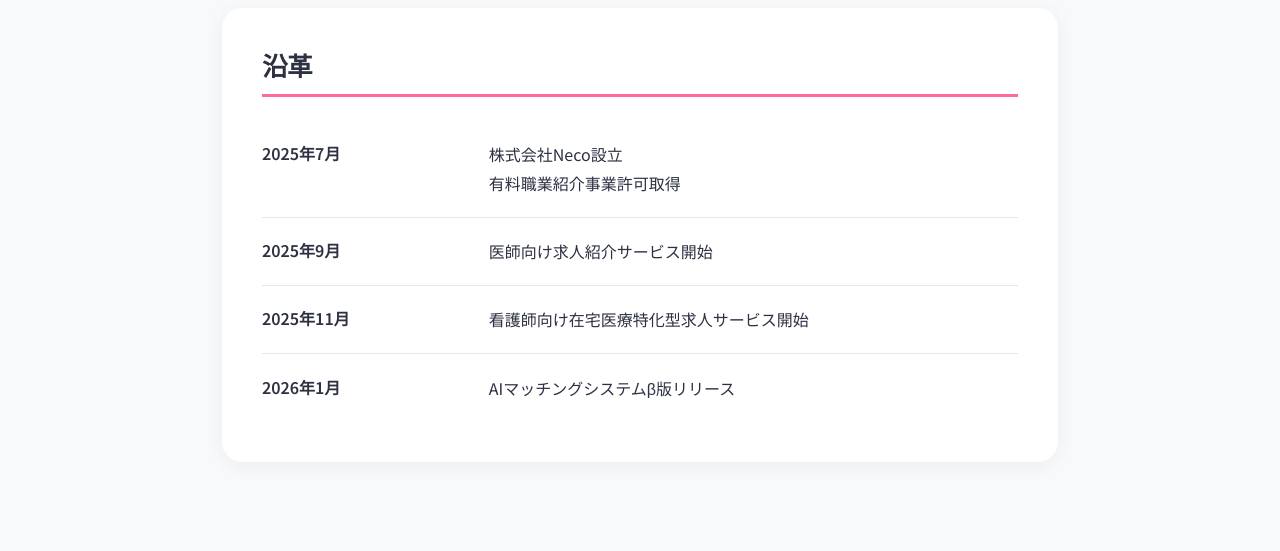
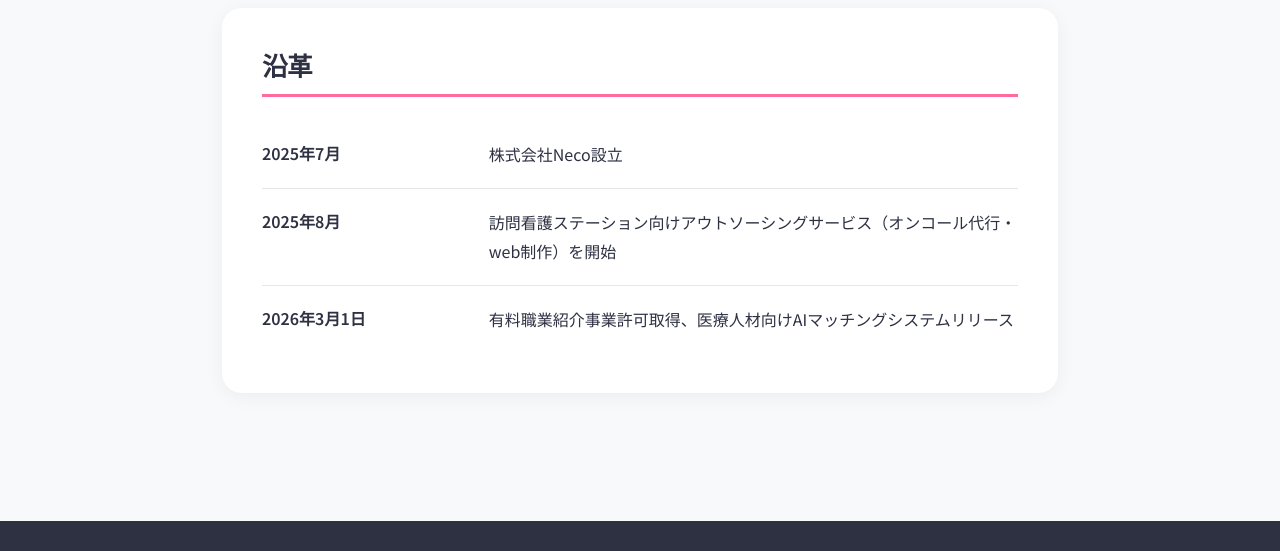
Before and after one commit to konchaaaaan373-wq/Mitas, a website: page company.html in a window 1280 px wide. Shown: the part 2980-3531 px from the top of the page. Drawn offline with Linux system fonts and the light colour scheme.

Commit message:
Update company history timeline entries

```diff
--- a/company.html
+++ b/company.html
@@ -556,19 +556,15 @@
             <table class="company-info-table">
                 <tr>
                     <th>2025年7月</th>
-                    <td>株式会社Neco設立<br>有料職業紹介事業許可取得</td>
+                    <td>株式会社Neco設立</td>
                 </tr>
                 <tr>
-                    <th>2025年9月</th>
-                    <td>医師向け求人紹介サービス開始</td>
+                    <th>2025年8月</th>
+                    <td>訪問看護ステーション向けアウトソーシングサービス（オンコール代行・web制作）を開始</td>
                 </tr>
                 <tr>
-                    <th>2025年11月</th>
-                    <td>看護師向け在宅医療特化型求人サービス開始</td>
-                </tr>
-                <tr>
-                    <th>2026年1月</th>
-                    <td>AIマッチングシステムβ版リリース</td>
+                    <th>2026年3月1日</th>
+                    <td>有料職業紹介事業許可取得、医療人材向けAIマッチングシステムリリース</td>
                 </tr>
             </table>
         </div>
```
